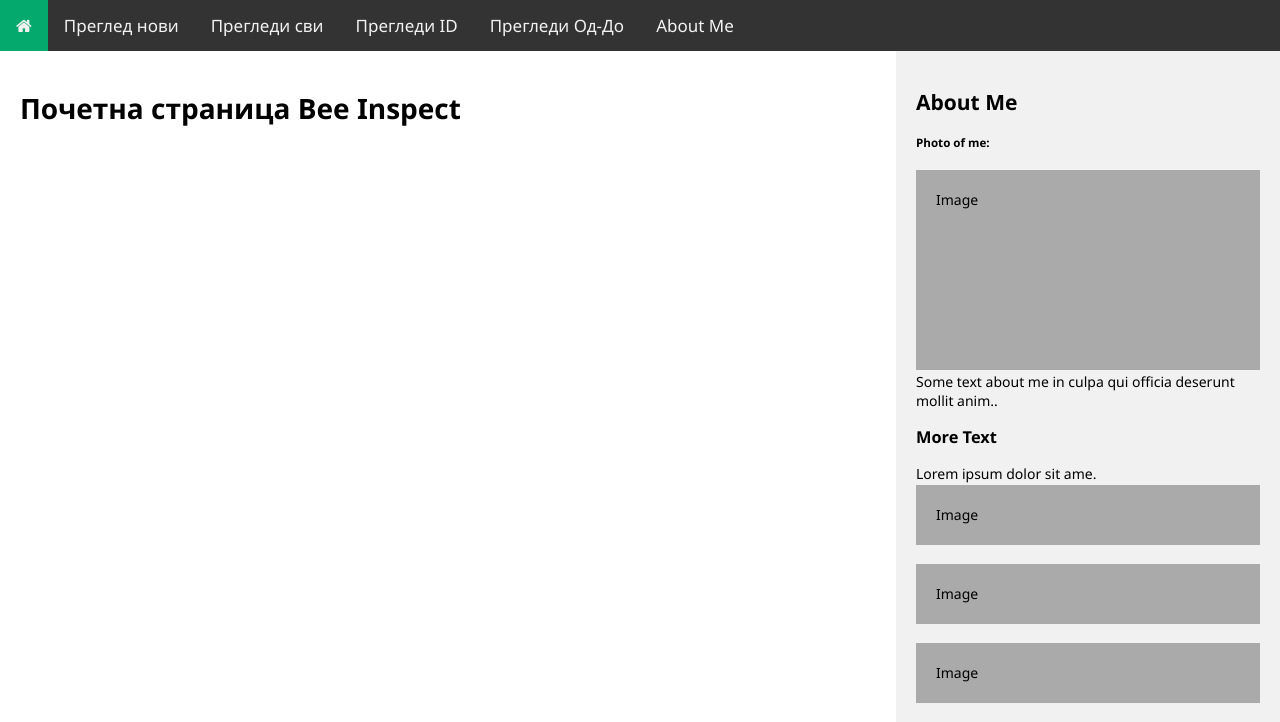
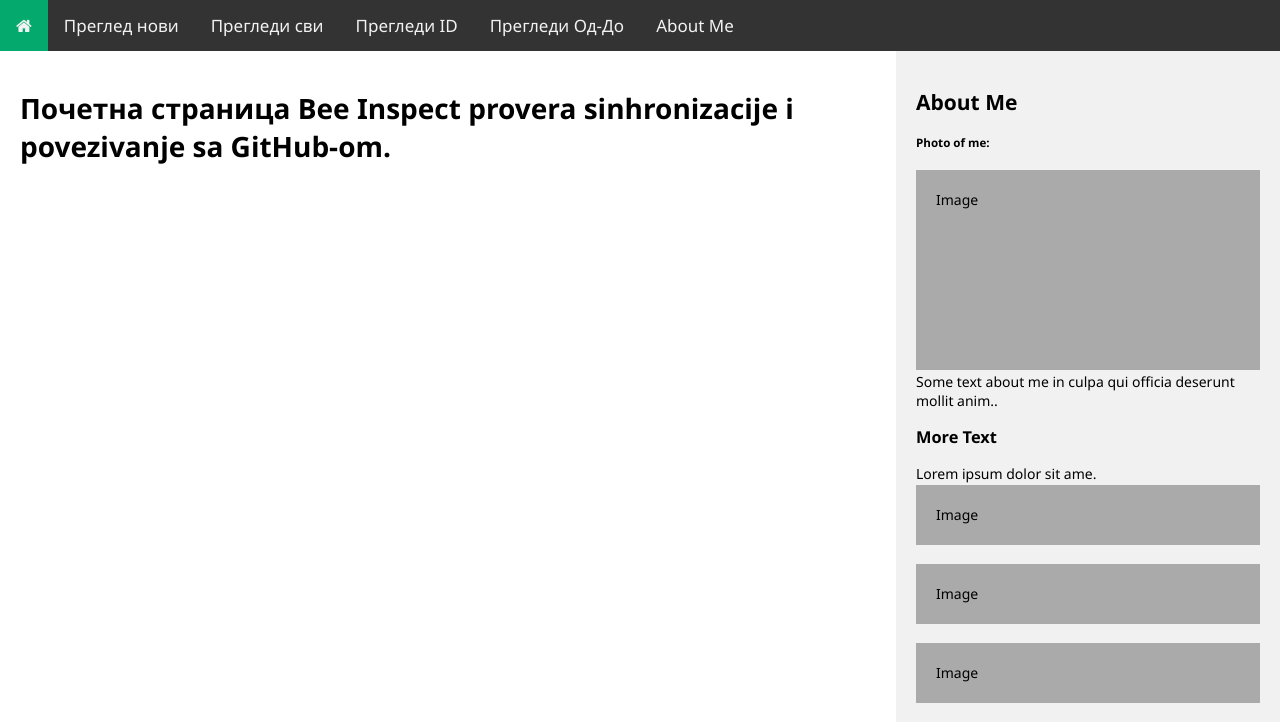
Before and after one commit to djordjevicdr/BeeInspect, a Flask app: page / in a window 1280 px wide. Shown: the part 116-838 px from the top of the page. Run offline with Flask 3, Linux system fonts and the light colour scheme.

Commit message:
Izmena Index fajla 1

```diff
--- a/templates/index.html
+++ b/templates/index.html
@@ -2,6 +2,6 @@
 
 {% block content %}
 <h1>
-  Почетна страница Bee Inspect
+  Почетна страница Bee Inspect provera sinhronizacije i povezivanje sa GitHub-om.
 </h1>
 {% endblock content %}
```
